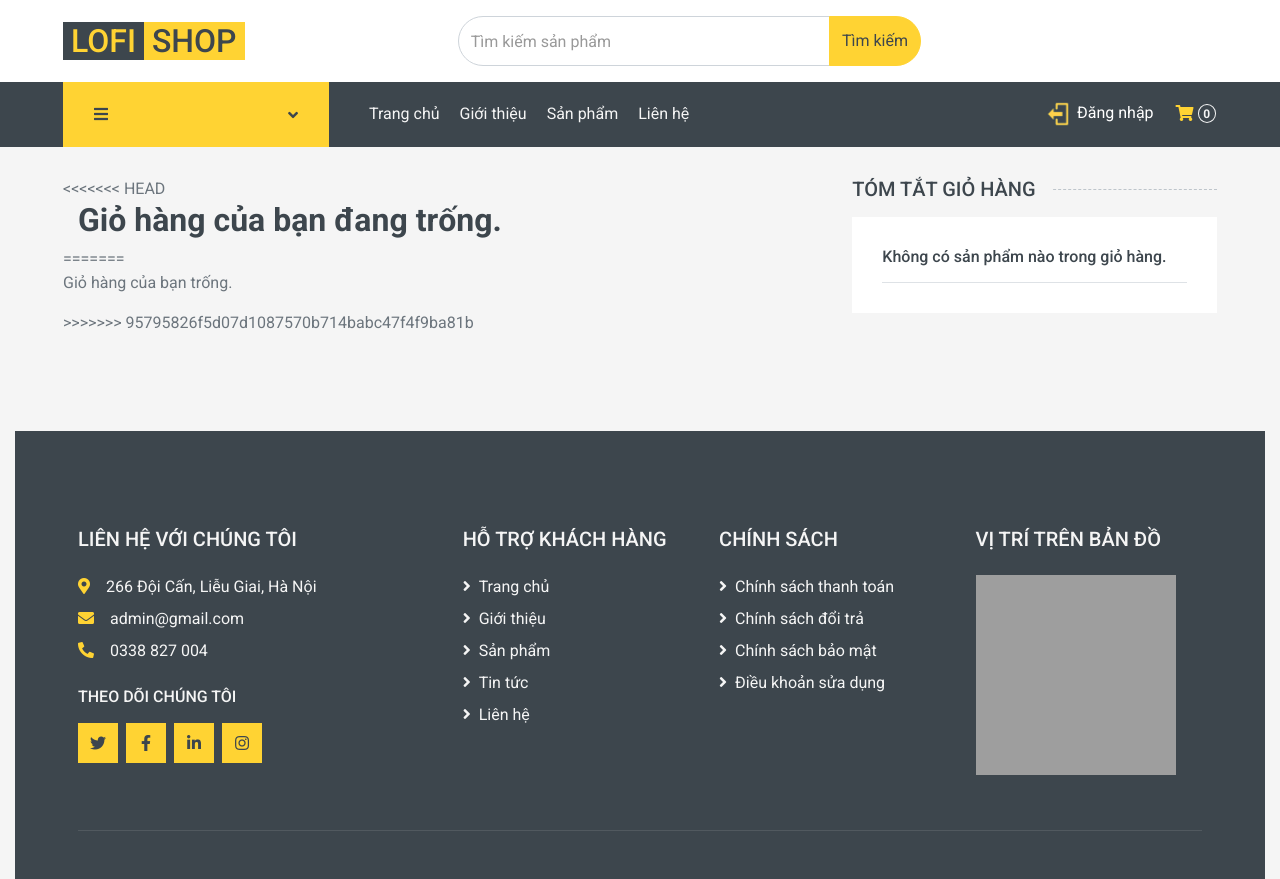
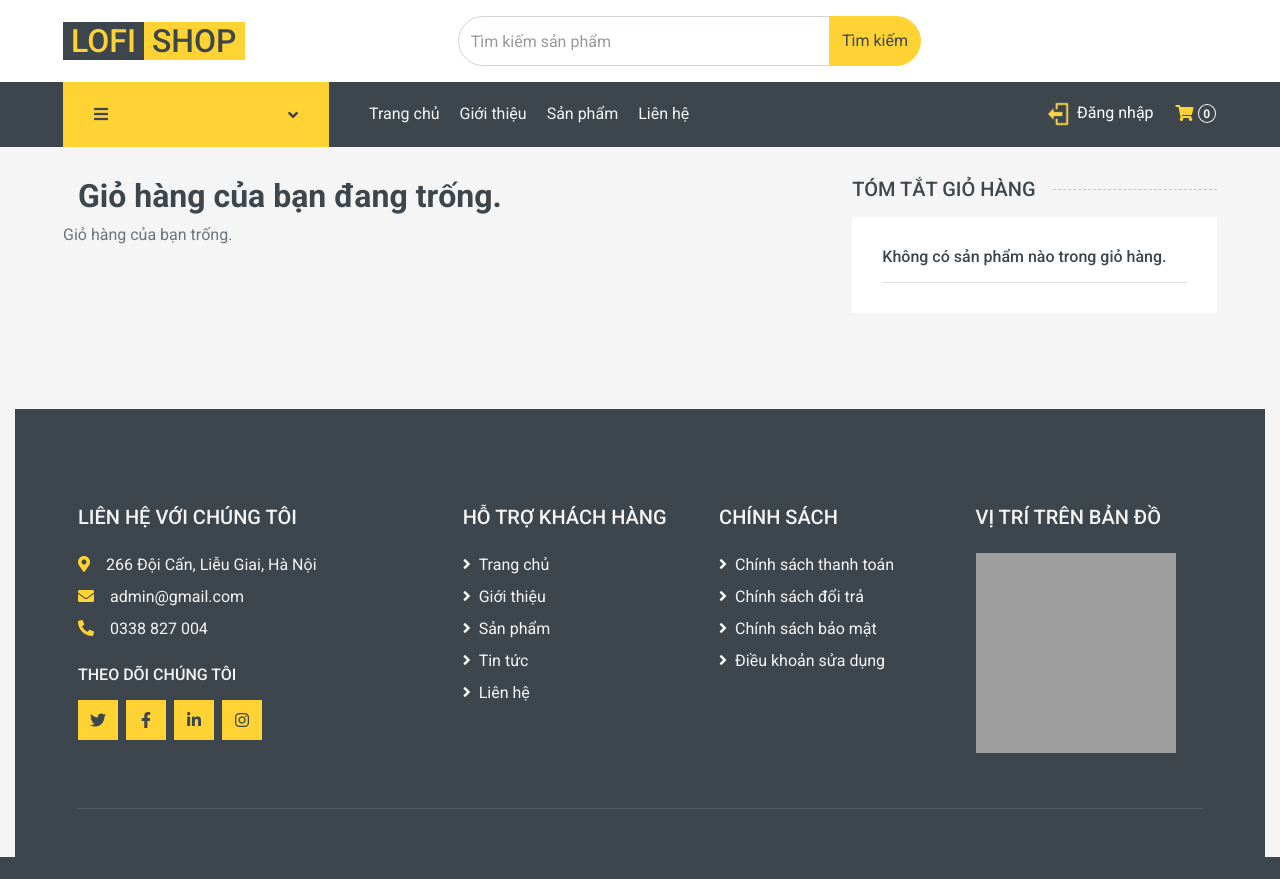
Before and after one commit to AiVi205/cosmetic_Website, a PHP site: page /cart.php in a window 1280 px wide. After the commit the page ends 857 px from the top, so only its background shows below. Run offline with PHP 8.4, Linux system fonts and the light colour scheme; some libraries are stand-ins or nearby versions; grey boxes are pictures that could not be loaded.

Commit message:
cart.php

```diff
--- a/Public/cart.php
+++ b/Public/cart.php
@@ -76,7 +76,6 @@ if ($_SERVER['REQUEST_METHOD'] === 'POST' && isset($_POST['action'])) {
 <div class="container-fluid">
     <div class="row px-xl-5">
         <div class="col-lg-8 table-responsive mb-5">
-<<<<<<< HEAD
             <?php
             if (empty($_SESSION['cart'])) {
                 echo "<div class='container'><h2>Giỏ hàng của bạn đang trống.</h2></div>";
@@ -115,7 +114,6 @@ if ($_SERVER['REQUEST_METHOD'] === 'POST' && isset($_POST['action'])) {
                 echo "</tbody></table>";
             }
             ?>
-=======
             <?php if (!empty($cart_items)): ?>
                 <h2 class="mb-4">Giỏ hàng của bạn</h2>
                 <table class="table table-light table-borderless table-hover text-center mb-0">
@@ -161,7 +159,6 @@ if ($_SERVER['REQUEST_METHOD'] === 'POST' && isset($_POST['action'])) {
             <?php else: ?>
                 <p>Giỏ hàng của bạn trống.</p>
             <?php endif; ?>
->>>>>>> 95795826f5d07d1087570b714babc47f4f9ba81b
         </div>
 
         <!-- Phần tóm tắt giỏ hàng -->
@@ -184,7 +181,7 @@ if ($_SERVER['REQUEST_METHOD'] === 'POST' && isset($_POST['action'])) {
                             <h5>Tổng tiền</h5>
                             <h5><?php echo number_format($total + 30000); ?> VNĐ</h5>
                         </div>
-                        <a href="payment.php">
+                        <a href="checkout.php">
                             <button class="btn btn-block btn-primary font-weight-bold my-3 py-3">Tiến hành thanh toán</button>
                         </a>
                     </div>
```
